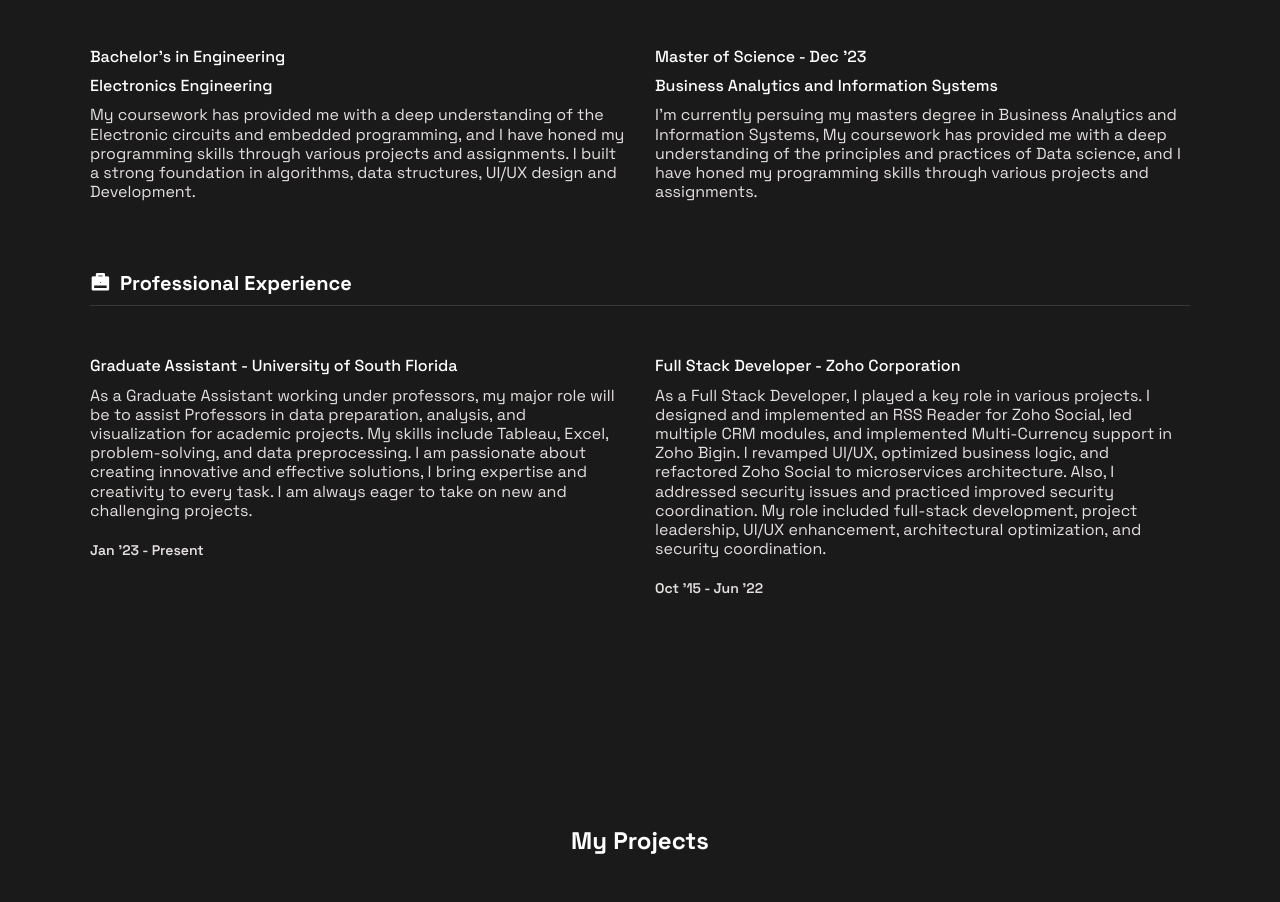
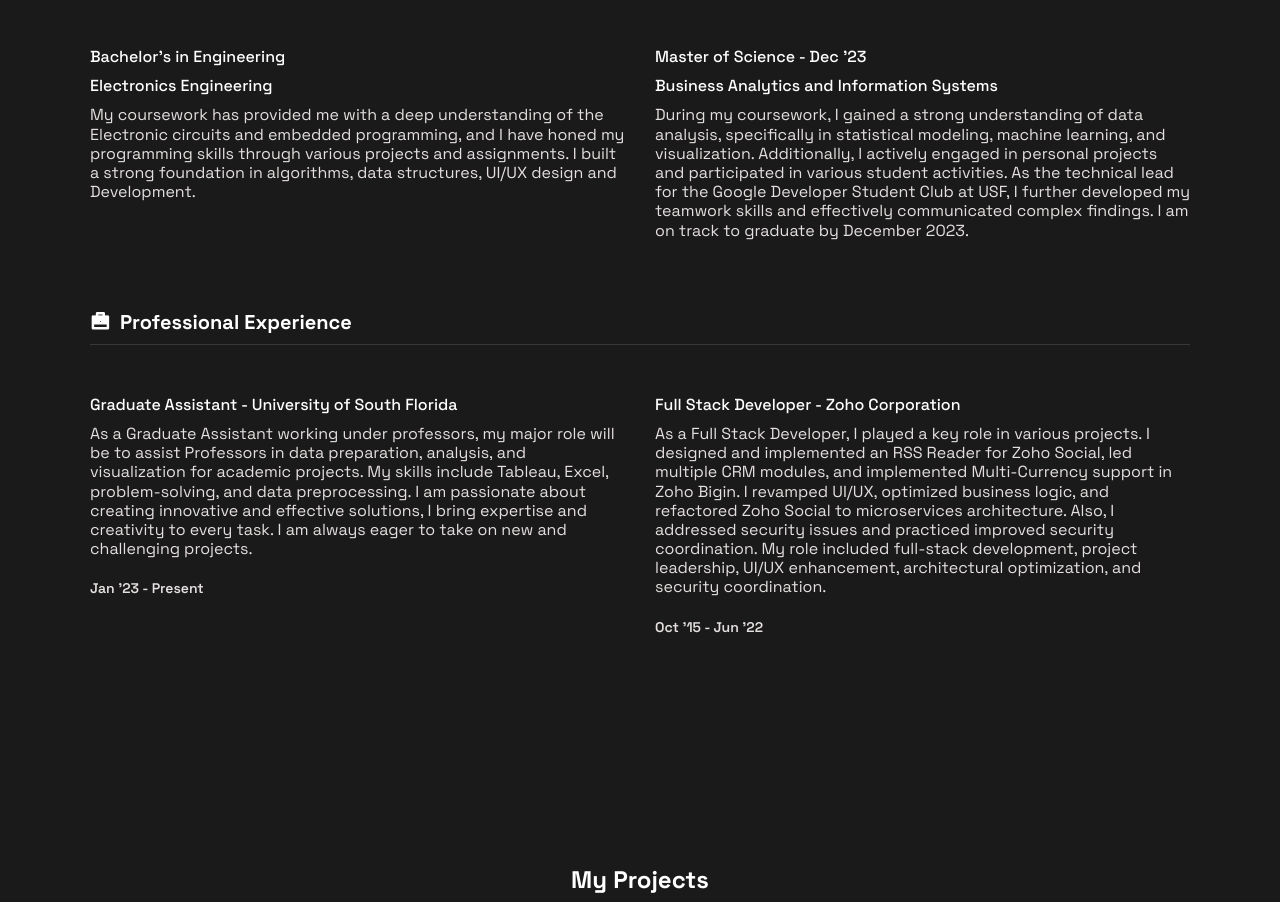
Before and after one commit to arivram/arivram.github.io, a plain HTML site: page index.html in a window 1280 px wide. Shown: the part 1705-2607 px from the top of the page. Drawn offline with nearby package versions, Linux system fonts and the light colour scheme.

Commit message:
Update education description

```diff
--- a/index.html
+++ b/index.html
@@ -199,9 +199,8 @@
                         <div class="qualification__item">
                             <h3 class="qualification__title">Master of Science - Dec '23</h3>
                             <h4 class="qualification__title">Business Analytics and Information Systems</h4>
-                            <p class="qualification__description">I'm currently persuing my masters degree in Business Analytics and Information Systems,
-                                My coursework has provided me with a deep understanding of the principles and practices of Data science,
-                                and I have honed my programming skills through various projects and assignments.
+                            <p class="qualification__description">
+                                During my coursework, I gained a strong understanding of data analysis, specifically in statistical modeling, machine learning, and visualization. Additionally, I actively engaged in personal projects and participated in various student activities. As the technical lead for the Google Developer Student Club at USF, I further developed my teamwork skills and effectively communicated complex findings. I am on track to graduate by December 2023.
                             </p>
 
                         </div>
```
